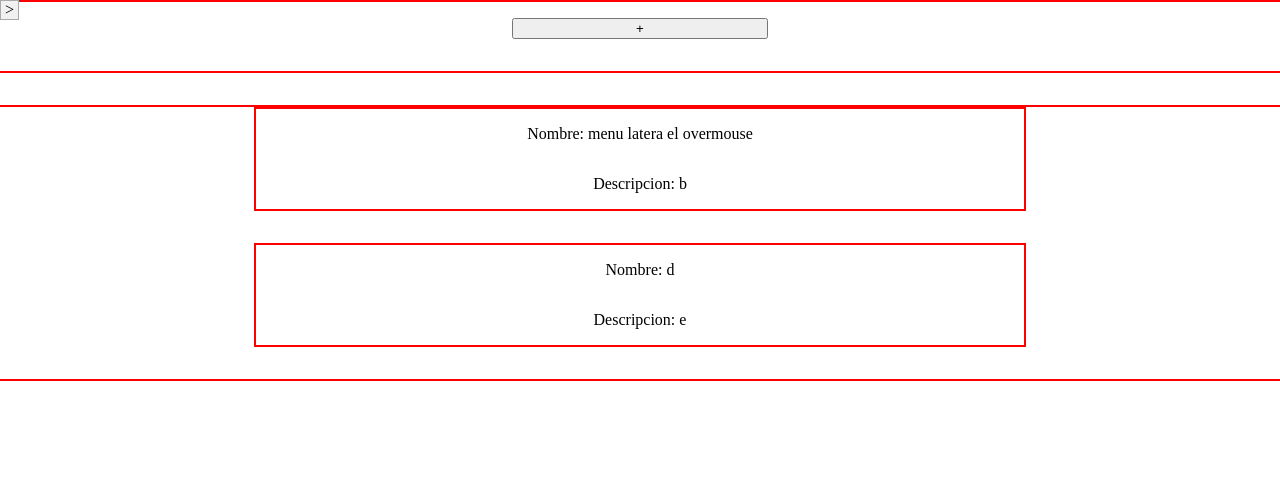
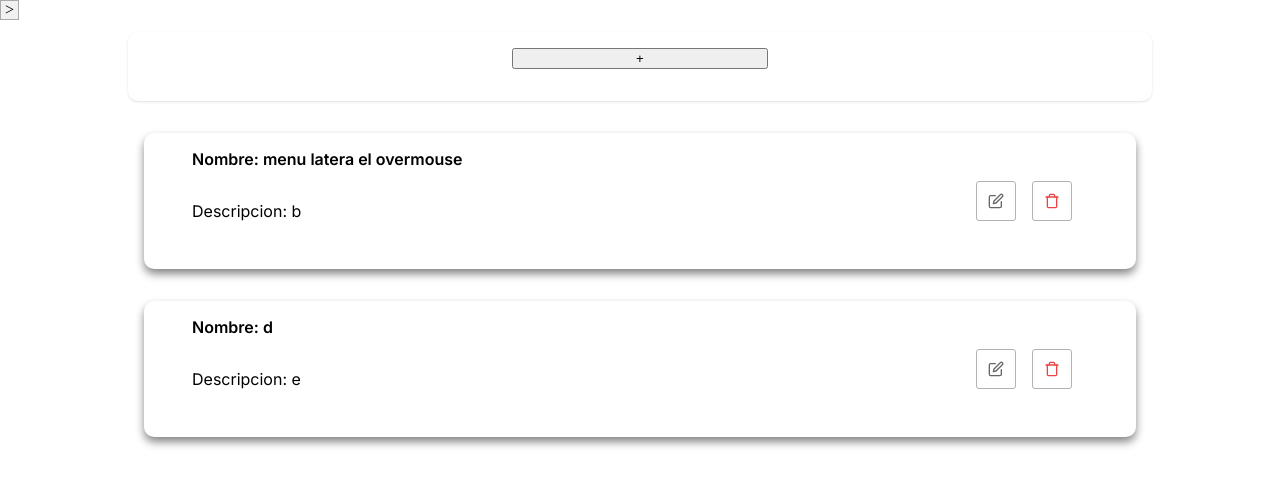
Before and after one commit to kevinu27/OneNote-React-ToDo, a React (Vite) app: page /tasks in a window 1280 px wide. Shown: the top 486 px of the page. Built offline with nearby package versions, Linux system fonts and the light colour scheme.

Commit message:
style del to do

```diff
--- a/src/App.jsx
+++ b/src/App.jsx
@@ -12,6 +12,7 @@ import ErrorPage from './pages/ErrorPage'
 import { useSelector } from 'react-redux'
 import RootLayout from './RootLayout'
 import CanvasPage from './pages/CanvasPage'
+import TaskDetail from './pages/TaskDetail'
 
 
 function App() {
@@ -25,6 +26,7 @@ function App() {
       children: [
         { path: '/', element: <CanvasPage/> },
         { path: '/tasks', element: <MainTask/> },
+        { path: '/task/:id', element: <TaskDetail/> },
       ]
     }
   ])
--- a/src/components/MainTask.css
+++ b/src/components/MainTask.css
@@ -52,7 +52,7 @@ padding: 0.5rem;
 }
 
 .taskForm-holder {
-  border: 2px solid red;
+  /* border: 2px solid red; */
   min-width: 100%;
   display: flex;
   justify-content: center;
--- a/src/components/Sidebar.jsx
+++ b/src/components/Sidebar.jsx
@@ -48,6 +48,7 @@ function Sidebar() {
       to='/'
       className={({isActive}) => (isActive ? 'activeLink' : 'inactiveLink')}
       onClick={()=>clickSelectMenuHandler('canvas')}
+      end
       >One Note</NavLink>
 
       <NavLink
--- a/src/components/TaskCard.css
+++ b/src/components/TaskCard.css
@@ -1,9 +1,89 @@
+@import url('https://fonts.googleapis.com/css2?family=Inter:wght@400;500;600;700;800&display=swap');
+
+.cardContainer{
+  box-shadow: 0 5px 10px 0 rgba(0, 0, 0, 0.3), 0 5px 10px -2px rgb(0 0 0 / 0.3);
+  width: 70%;
+  display: flex;
+  justify-content: space-between;
+  align-items: center;
+  padding-left: 3rem;
+  padding-right: 3rem;
+  margin-bottom: 2rem;
+  border-radius: 10px;
+  font-family: 'Inter', -apple-system, BlinkMacSystemFont, 'Segoe UI', Roboto, Oxygen, Ubuntu, Cantarell, sans-serif;
+  /* background-color: #f5f5f5; */
+  font-weight: 600;
+}
+
 .card{
-  border: 2px solid red;
-  width: 60%;
   display: flex;
   justify-content: center;
   flex-direction: column;
+  align-items: flex-start;
+}
+
+.description {
+  font-weight: 100!important;
+  margin-bottom: 3rem;
+}
+
+.icon{
+  display: flex;
   align-items: center;
-  margin-bottom: 2rem;
 }
+
+.button{
+  margin-right: 1rem;
+  height: 30px;
+  /* all: unset; */
+  /* display: inline-block; */
+  cursor: pointer;
+
+  /* Reset additional specific styles if necessary */
+  background: none;
+  border: none;
+  /* padding: 0;
+  margin: 0; */
+  /* font: inherit; */
+  /* color: inherit; Inherit color from parent */
+  border: 1px solid rgba(0, 0, 0, 0.3);
+  border-radius: 3px;
+  height: 40px;
+  width: 40px;
+  display: flex;
+  justify-content: center;
+  align-items: center;
+}
+
+.button svg,
+.button i {
+  width: 1rem;
+  height: 1rem;
+}
+
+.button-primary svg,
+.button-primary i {
+  color: white;
+}
+
+.button-icon svg,
+.button-icon i {
+  color: #666666;
+}
+
+.button-delete svg,
+.button-delete i {
+  color: #ef4444;
+}
+
+/* If using Font Awesome, add this for better icon alignment */
+.button i {
+  display: inline-flex;
+  align-items: center;
+  justify-content: center;
+}
+
+/* If using SVG, add this for better icon alignment */
+.button svg {
+  display: block;
+}
--- a/src/components/TaskCard.jsx
+++ b/src/components/TaskCard.jsx
@@ -1,18 +1,47 @@
 // import { useState } from 'react'
 import './TaskCard.css'
+import { useNavigate } from 'react-router-dom'
+
 
 function TaskCard( props) {
-
+  const navigate = useNavigate()
+  const onNavigate = (id) => {
+    console.log('Index', id)
+    navigate(`/task/${id}`)
+  };
 
   return (
     <>
-    <div className='card'>
-    <p>
-     Nombre: {props.task.name }
-    </p>
-    <p>
-     Descripcion: {props.task.description }
-    </p>
+    <div className='cardContainer'>
+      <div>
+        <div className='card' onClick={()=>onNavigate(props.task.id)}>
+            <p>
+            Nombre: {props.task.name }
+            </p>
+            <p className='description'>
+            Descripcion: {props.task.description }
+            </p>
+            </div>
+        </div>
+
+        <div className='icon'>
+        <button class="button button-icon" onClick={()=>onNavigate(props.task.id)}>
+
+          <svg xmlns="http://www.w3.org/2000/svg" width="24" height="24" viewBox="0 0 24 24" fill="none" stroke="currentColor" stroke-width="2" stroke-linecap="round" stroke-linejoin="round">
+            <path d="M11 4H4a2 2 0 0 0-2 2v14a2 2 0 0 0 2 2h14a2 2 0 0 0 2-2v-7"></path>
+            <path d="M18.5 2.5a2.121 2.121 0 0 1 3 3L12 15l-4 1 1-4 9.5-9.5z"></path>
+          </svg>
+        </button>
+
+        <button class="button button-icon button-delete" onClick={()=>onNavigate(props.task.id)}>
+
+          <svg xmlns="http://www.w3.org/2000/svg" width="24" height="24" viewBox="0 0 24 24" fill="none" stroke="currentColor" stroke-width="2" stroke-linecap="round" stroke-linejoin="round">
+            <polyline points="3 6 5 6 21 6"></polyline>
+            <path d="M19 6v14a2 2 0 0 1-2 2H7a2 2 0 0 1-2-2V6m3 0V4a2 2 0 0 1 2-2h4a2 2 0 0 1 2 2v2"></path>
+          </svg>
+        </button>
+      </div>
+
     </div>
     </>
   )
--- a/src/components/TaskForm.css
+++ b/src/components/TaskForm.css
@@ -1,18 +1,50 @@
 .formBox{
-    /* border: 2px solid red; */
+    box-shadow: 0 1px 3px 0 rgb(0 0 0 / 0.1), 0 1px 2px -1px rgb(0 0 0 / 0.1);
     display: flex;
     flex-direction: column;
     width: 40%;
+    padding-right: 20%;
+    padding-left: 20%;
+    margin-top: 2rem;
+    border-radius: 10px;
 }
 
 .formularioInner{
     /* border: 2px solid green; */
     display: flex;
-    flex-direction: column;
+    /* flex-direction: column; */
     align-items: center;
+}
+.formularioInner input{
+    margin-right: 2rem;
+    border-radius: 5px;
+    height: 2rem;
+    width: 20rem;
+    flex: 1;
+    padding: 0.75rem;
+    border: 1px solid #e2e8f0;
+    border-radius: 0.375rem;
+    font-size: 0.875rem;
+    transition: border-color 0.15s ease;
+}
+.formularioInner textarea{
+    margin-right: 2rem;
+    height: 2rem;
+    border-radius: 5px;
+    width: 20rem;
+    flex: 1;
+    padding: 0.75rem;
+    border: 1px solid #e2e8f0;
+    border-radius: 0.375rem;
+    font-size: 0.875rem;
+    transition: border-color 0.15s ease;
 }
 .formularioInner button{
     margin-top: 1rem;
+    height: 3rem;
+    border-radius: 5px;
+    width: 3.5rem!important;
+
 }
 
 .formulario{
@@ -28,3 +60,9 @@
     width: 50%;
     margin-bottom: 1rem;
 }
+
+.saveButton{
+    background-color: rgb(17, 24, 39);
+    color: white;
+    padding: 0;
+}
--- a/src/components/TaskForm.jsx
+++ b/src/components/TaskForm.jsx
@@ -36,19 +36,17 @@ function TaskForm() {
 return (
     <div className='formBox'>
         <div className='formulario'>
-        <button onClick={clickHandler}>+</button>
+        <button onClick={clickHandler}>{!formVisbility ? '+':'-'}</button>
 
         {
   formVisbility ?
             <div className='formularioInner'>
 
-                <label>Nombre</label>
-                <input  type="text" required value ={name}  onChange={handleChangeName}></input>
+                <input  type="text" required value ={name} placeholder='Nombre' onChange={handleChangeName}></input>
 
-                <label>Descripcion</label>
-                <textarea  type="text" required value ={description}  onChange={handleChangeDescription}></textarea>
+                <textarea  type="text" required value ={description} placeholder='Descripción' onChange={handleChangeDescription}></textarea>
 
-                <button className='saveButton' onClick={clickSaveHandler} >guardar tarea</button>
+                <button className='saveButton' onClick={clickSaveHandler} >+</button>
             </div> : null
         }
 
--- a/src/components/TodoList.css
+++ b/src/components/TodoList.css
@@ -1,5 +1,5 @@
 .todolist-holder{
-  border: 2px solid red;
+  /* border: 2px solid red; */
   width: 100%;
   display: flex;
   flex-direction: column;
--- /dev/null
+++ b/src/pages/TaskDetail.css
@@ -0,0 +1,9 @@
+.mainCardDetail{
+  border: 2px solid red;
+  display: flex;
+  justify-content: center;
+  flex-direction: column;
+  align-items: center ;
+  /* width: 100%; */
+  margin-top: 3rem;
+}
--- /dev/null
+++ b/src/pages/TaskDetail.jsx
@@ -0,0 +1,26 @@
+import { useParams } from "react-router-dom"
+import { useSelector } from "react-redux"
+import { useState } from "react"
+import './TaskDetail.css'
+
+function TaskDetail() {
+  const param = useParams()
+  console.log('param-----', param.id)
+  const tasks = useSelector((state) => state.todo.tasks)
+  const task = tasks.filter(task => task.id == param.id)
+  const [Task, setTask] = useState(task[0]);
+  console.log('tasks-----', tasks)
+  console.log('task-----', task[0])
+
+  return (
+    <>
+    <div className="mainCardDetail">
+
+      <p>name:{Task.name}</p>
+      <p>descripcion:{Task.description}</p>
+    </div>
+    </>
+  )
+}
+
+export default TaskDetail
--- a/src/store/index.js
+++ b/src/store/index.js
@@ -2,8 +2,8 @@ import { createSlice, configureStore } from "@reduxjs/toolkit";
 
 const initialToDoState = {
     tasks: [
-        {name: 'menu latera el overmouse', description: 'b'},
-        {name: 'd', description: 'e'}
+        {name: 'menu latera el overmouse', description: 'b', id: 0},
+        {name: 'd', description: 'e', id: 1}
 
     ]
 }
@@ -14,7 +14,9 @@ const todoSlice = createSlice({
     reducers: {
         addTask(state, action){
             // console.log('en el reducer en el index del store')
-            // console.log('action.action', action.payload)
+            console.log('action.action', action.payload)
+            const task = action.payload
+            task.id = state.tasks.length
             state.tasks.push(action.payload)
             console.log('state.tasks', state.tasks)
 
```
Also changed, not shown: src/components/TodoList.jsx (+7 -1 lines).
